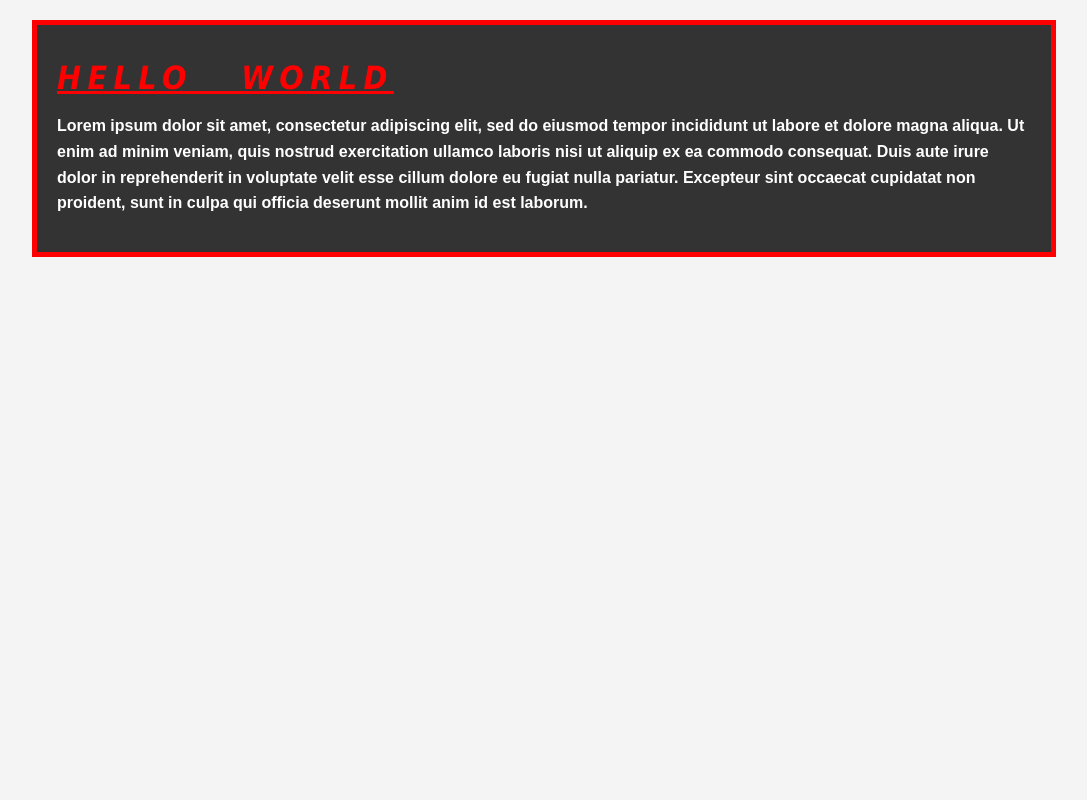
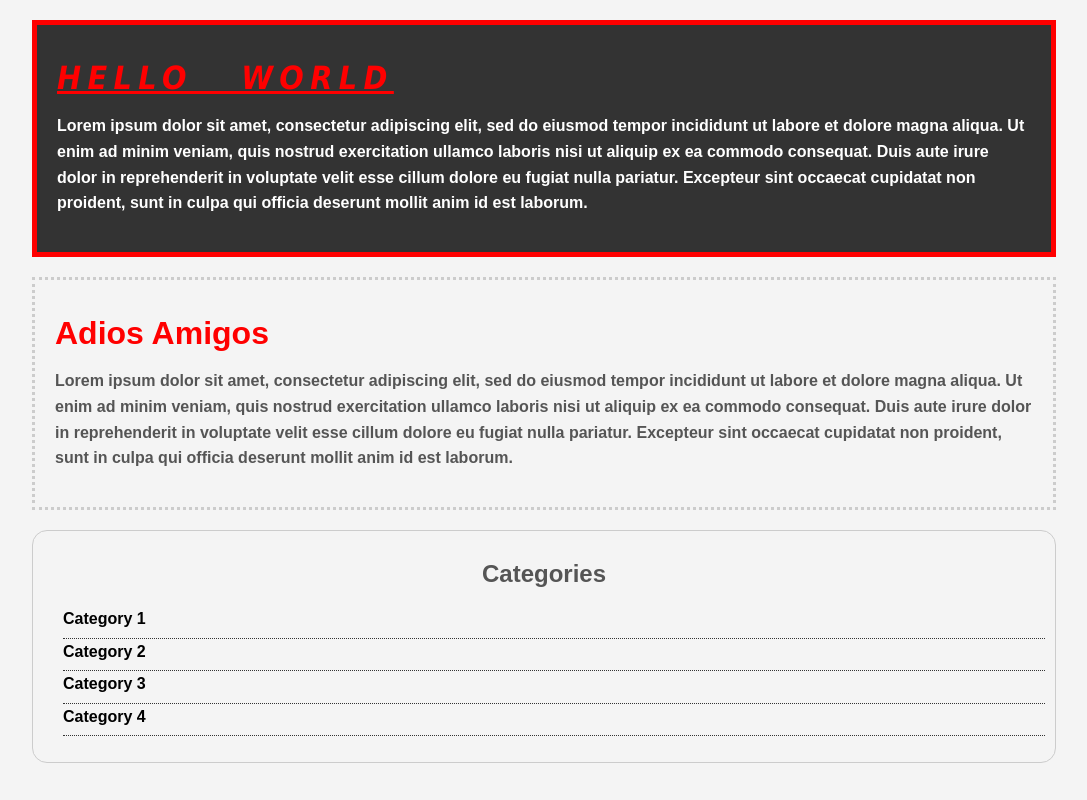
Before and after one commit to ByronCox/css_borders, a plain HTML site: page index.html in a window 1280 px wide. Shown: the whole page, without its empty margins (96-1183 px from the left). Drawn offline with Linux system fonts and the light colour scheme.

Commit message:
Update index.html

```diff
--- a/index.html
+++ b/index.html
@@ -11,6 +11,19 @@
 			<h1>Hello World</h1>
 			<p>Lorem ipsum dolor sit amet, consectetur adipiscing elit, sed do eiusmod tempor incididunt ut labore et dolore magna aliqua. Ut enim ad minim veniam, quis nostrud exercitation ullamco laboris nisi ut aliquip ex ea commodo consequat. Duis aute irure dolor in reprehenderit in voluptate velit esse cillum dolore eu fugiat nulla pariatur. Excepteur sint occaecat cupidatat non proident, sunt in culpa qui officia deserunt mollit anim id est laborum.</p>
 		</div>
+		<div class="box-2">
+			<h1>Adios Amigos</h1>
+			<p>Lorem ipsum dolor sit amet, consectetur adipiscing elit, sed do eiusmod tempor incididunt ut labore et dolore magna aliqua. Ut enim ad minim veniam, quis nostrud exercitation ullamco laboris nisi ut aliquip ex ea commodo consequat. Duis aute irure dolor in reprehenderit in voluptate velit esse cillum dolore eu fugiat nulla pariatur. Excepteur sint occaecat cupidatat non proident, sunt in culpa qui officia deserunt mollit anim id est laborum.</p>
+		</div>
+		<div class="categories">
+			<h2>Categories</h2>
+			<ul>
+			<li><a href="#">Category 1</a></li>
+			<li><a href="#">Category 2</a></li>
+			<li><a href="#">Category 3</a></li>
+			<li><a href="test.html">Category 4</a></li>
+			</ul>
+		</div>
 	</div>
 </body>
 </html>
```
